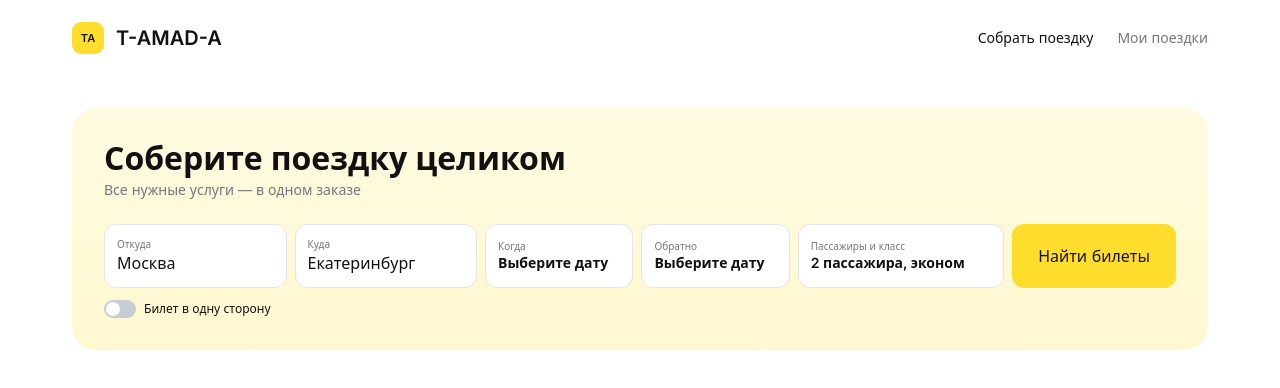
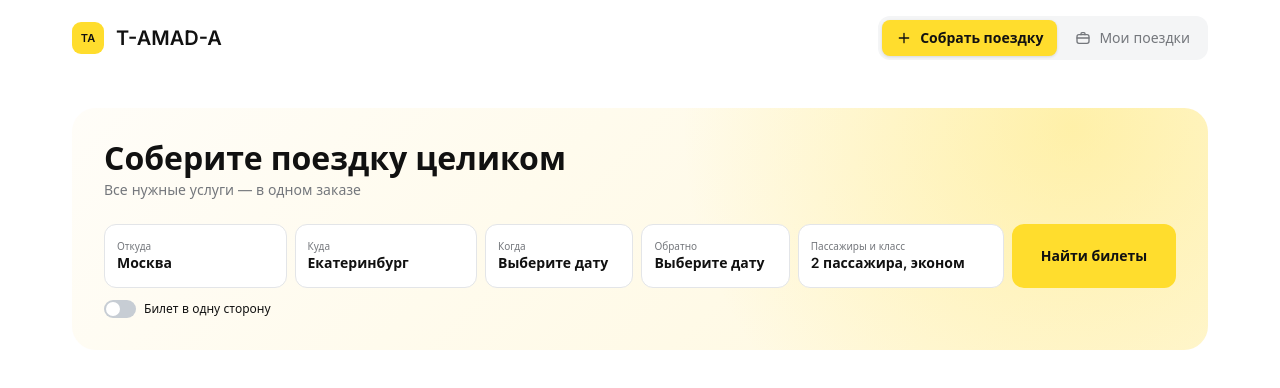
Before and after one commit to FEZUGICRIX/t-amada-frontend, a React (Vite) app: page / in a window 1280 px wide. Shown: the top 388 px of the page. Built offline with nearby package versions, Linux system fonts and the light colour scheme; a web font is replaced by a local one.

Commit message:
feat: polish some bugs and design

```diff
--- a/src/app/layout/AppHeader.tsx
+++ b/src/app/layout/AppHeader.tsx
@@ -15,11 +15,46 @@ function AppHeader() {
         <span className="text-xl leading-6 font-semibold">T-AMAD-A</span>
       </a>
 
-      <nav className="flex items-center gap-6" aria-label="Основная навигация">
-        <a href="/" className="hidden text-sm leading-5 text-text-primary no-underline md:block">
+      <nav
+        className="flex items-center gap-1 rounded-xl bg-[#f4f5f6] p-1"
+        aria-label="Основная навигация"
+      >
+        <a
+          href="/"
+          className="hidden h-9 items-center gap-2 rounded-lg bg-accent px-3.5 text-sm leading-5 font-semibold text-text-primary no-underline shadow-[0_1px_3px_rgb(17_17_17_/_12%)] transition-[filter,transform] duration-150 hover:brightness-[0.98] focus-visible:outline-2 focus-visible:outline-offset-2 focus-visible:outline-text-primary active:translate-y-px md:inline-flex"
+          aria-current="page"
+        >
+          <svg
+            className="size-4"
+            viewBox="0 0 24 24"
+            fill="none"
+            stroke="currentColor"
+            strokeWidth="2"
+            strokeLinecap="round"
+            aria-hidden="true"
+          >
+            <path d="M12 5v14M5 12h14" />
+          </svg>
           Собрать поездку
         </a>
-        <a href="/trips" className="text-sm leading-5 text-text-secondary no-underline">
+        <a
+          href="/trips"
+          className="inline-flex h-9 items-center gap-2 rounded-lg px-3.5 text-sm leading-5 font-medium text-text-secondary no-underline transition-[background-color,color,transform] duration-150 hover:bg-white hover:text-text-primary focus-visible:outline-2 focus-visible:outline-offset-2 focus-visible:outline-text-primary active:translate-y-px"
+        >
+          <svg
+            className="size-4"
+            viewBox="0 0 24 24"
+            fill="none"
+            stroke="currentColor"
+            strokeWidth="2"
+            strokeLinecap="round"
+            strokeLinejoin="round"
+            aria-hidden="true"
+          >
+            <path d="M9 7V5.5A1.5 1.5 0 0 1 10.5 4h3A1.5 1.5 0 0 1 15 5.5V7" />
+            <rect width="18" height="13" x="3" y="7" rx="3" />
+            <path d="M3 12h18" />
+          </svg>
           Мои поездки
         </a>
       </nav>
--- a/src/features/trip-search/DatePicker.tsx
+++ b/src/features/trip-search/DatePicker.tsx
@@ -4,7 +4,7 @@ const NAVIGATION_BUTTON_CLASS_NAME =
   'grid size-8 cursor-pointer place-items-center rounded-lg border-0 bg-transparent p-0 text-2xl leading-none text-text-primary enabled:hover:bg-[#f2f3f5] focus-visible:outline-2 focus-visible:outline-offset-1 focus-visible:outline-accent disabled:cursor-default disabled:text-[#c7cdd4]'
 
 const DAY_CLASS_NAME =
-  'relative h-7 cursor-pointer rounded-lg border-0 bg-transparent p-0 text-[10px] leading-[14px] text-text-primary enabled:hover:bg-[#fff3a3] focus-visible:z-10 focus-visible:outline-2 focus-visible:outline-offset-1 focus-visible:outline-text-primary disabled:cursor-default disabled:text-[#c7cdd4] md:text-[11px]'
+  'relative h-7 cursor-pointer rounded-lg border-0 p-0 text-[10px] leading-[14px] text-text-primary enabled:hover:bg-[#fff3a3] focus-visible:z-10 focus-visible:outline-2 focus-visible:outline-offset-1 focus-visible:outline-text-primary disabled:cursor-default disabled:text-[#c7cdd4] md:text-[11px]'
 
 const MONTH_NAMES = [
   'Январь',
@@ -191,7 +191,6 @@ function DatePicker({ departureDate, returnDate, selectionMode, onSelect }: Date
             dateTime < departureDate.getTime()
           const isDisabled =
             dateTime < today.getTime() || isBeforeDeparture || date.getFullYear() > maxYear
-
           const dayClassName = [
             DAY_CLASS_NAME,
             isOutsideMonth ? 'text-[#aeb4bd]' : '',
--- a/src/features/trip-search/TripSearchForm.tsx
+++ b/src/features/trip-search/TripSearchForm.tsx
@@ -1,6 +1,19 @@
 import { useState, type SubmitEvent } from 'react'
 import DatePicker, { type SelectionMode } from './DatePicker'
 import PassengerSelector, { type PassengerSelection } from './PassengerSelector'
+
+const CITY_NAMES = [
+  'Екатеринбург',
+  'Москва',
+  'Санкт-Петербург',
+  'Казань',
+  'Нижний Новгород',
+  'Сочи',
+  'Самара',
+  'Уфа',
+  'Пермь',
+  'Челябинск',
+]
 
 const FIELD_CLASS_NAME =
   'flex h-[60px] min-w-0 flex-col items-start justify-center rounded-xl border border-[#e3e5e8] bg-background-primary p-2 text-left text-text-primary focus-within:border-text-primary focus-visible:border-text-primary focus-visible:outline-none md:h-16 md:px-3 md:py-2.5'
@@ -87,15 +100,11 @@ function TripSearchForm() {
   function handleOneWayChange(isChecked: boolean) {
     setIsOneWay(isChecked)
     setSelectionMode('departure')
-
-    if (isChecked) {
-      setReturnDate(null)
-    }
   }
 
   return (
     <section
-      className="mt-4 w-full rounded-2xl bg-[linear-gradient(180deg,#fffbe2_0%,#fff8cf_100%)] px-4 pt-6 pb-4 md:mt-6 md:rounded-3xl md:p-8 lg:mt-8"
+      className="mt-4 w-full rounded-2xl bg-[radial-gradient(circle_at_88%_8%,rgb(255_221_45_/_32%)_0%,transparent_38%),linear-gradient(135deg,#fffdf8_0%,#fff8dc_100%)] px-4 pt-6 pb-4 md:mt-6 md:rounded-3xl md:p-8 lg:mt-8"
       aria-labelledby="trip-search-title"
     >
       <h1
@@ -116,6 +125,7 @@ function TripSearchForm() {
             <input
               className="w-full min-w-0 border-0 bg-transparent p-0 text-xs leading-4 font-semibold text-text-primary outline-0 md:text-sm md:leading-5"
               name="origin"
+              list="trip-cities"
               defaultValue="Москва"
             />
           </label>
@@ -125,26 +135,34 @@ function TripSearchForm() {
             <input
               className="w-full min-w-0 border-0 bg-transparent p-0 text-xs leading-4 font-semibold text-text-primary outline-0 md:text-sm md:leading-5"
               name="destination"
+              list="trip-cities"
               defaultValue="Екатеринбург"
             />
           </label>
+
+          <datalist id="trip-cities">
+            {CITY_NAMES.map((cityName) => (
+              <option key={cityName} value={cityName} />
+            ))}
+          </datalist>
 
           <button className={FIELD_BUTTON_CLASS_NAME} type="button" onClick={openDepartureCalendar}>
             <span className={FIELD_LABEL_CLASS_NAME}>Когда</span>
             <span className={FIELD_VALUE_CLASS_NAME}>{formatDate(departureDate)}</span>
           </button>
 
-          {!isOneWay && (
-            <button className={FIELD_BUTTON_CLASS_NAME} type="button" onClick={openReturnCalendar}>
-              <span className={FIELD_LABEL_CLASS_NAME}>Обратно</span>
-              <span className={FIELD_VALUE_CLASS_NAME}>{formatDate(returnDate)}</span>
-            </button>
-          )}
+          <button
+            className={`${FIELD_BUTTON_CLASS_NAME} disabled:cursor-not-allowed disabled:bg-[#f5f6f7] disabled:opacity-60`}
+            type="button"
+            onClick={openReturnCalendar}
+            disabled={isOneWay}
+          >
+            <span className={FIELD_LABEL_CLASS_NAME}>Обратно</span>
+            <span className={FIELD_VALUE_CLASS_NAME}>{formatDate(returnDate)}</span>
+          </button>
 
           <button
-            className={`${FIELD_BUTTON_CLASS_NAME} col-span-2 ${
-              isOneWay ? 'lg:col-start-4 lg:col-end-6' : 'lg:col-start-5 lg:col-end-6'
-            }`}
+            className={`${FIELD_BUTTON_CLASS_NAME} col-span-2 lg:col-start-5 lg:col-end-6`}
             type="button"
             onClick={() => setActivePanel('passengers')}
           >
--- a/src/shared/styles/global.css
+++ b/src/shared/styles/global.css
@@ -35,5 +35,5 @@ button,
 input,
 select,
 textarea {
-  font: inherit;
+  font-family: inherit;
 }
```
Also changed, not shown: 2 other files (tests, documents, lock files or other folders).
